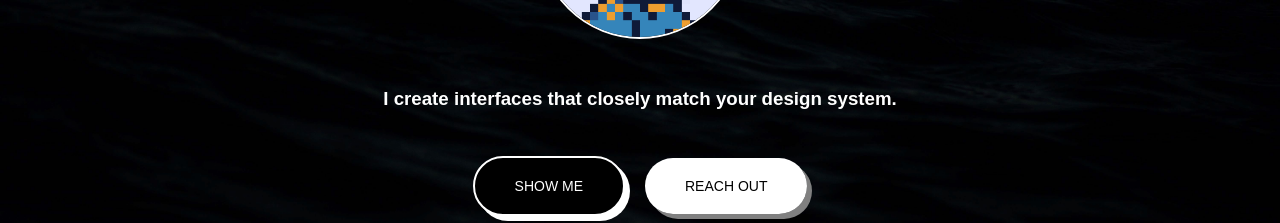
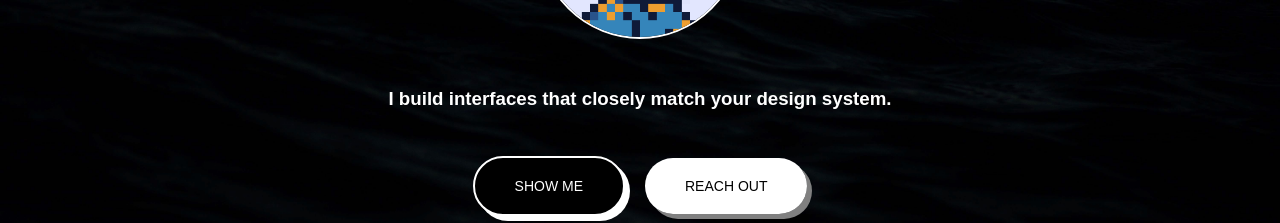
Before and after one commit to benhurley/website-upgrade, a React (Create React App) app: page / in a window 1280 px wide. Shown: the part 332-555 px from the top of the page. Built offline with nearby package versions, Linux system fonts and the light colour scheme; a web font is replaced by a local one.

Commit message:
update homepage copy

```diff
--- a/src/pages/Home/index.tsx
+++ b/src/pages/Home/index.tsx
@@ -73,7 +73,7 @@ export const Home = () => {
         <AvatarContainer>
           <Image alt="headshot of ben" src={monkeHeadshot} />
         </AvatarContainer>
-        <Description>I create interfaces that closely match your design system.</Description>
+        <Description>I build interfaces that closely match your design system.</Description>
         <CTAContainer>
           <ShowMeButton onClick={() => navigate("/portfolio")}>Show Me</ShowMeButton>
           <ReachOutButton href="mailto:webdevbyben@gmail.com">Reach Out</ReachOutButton>
```
